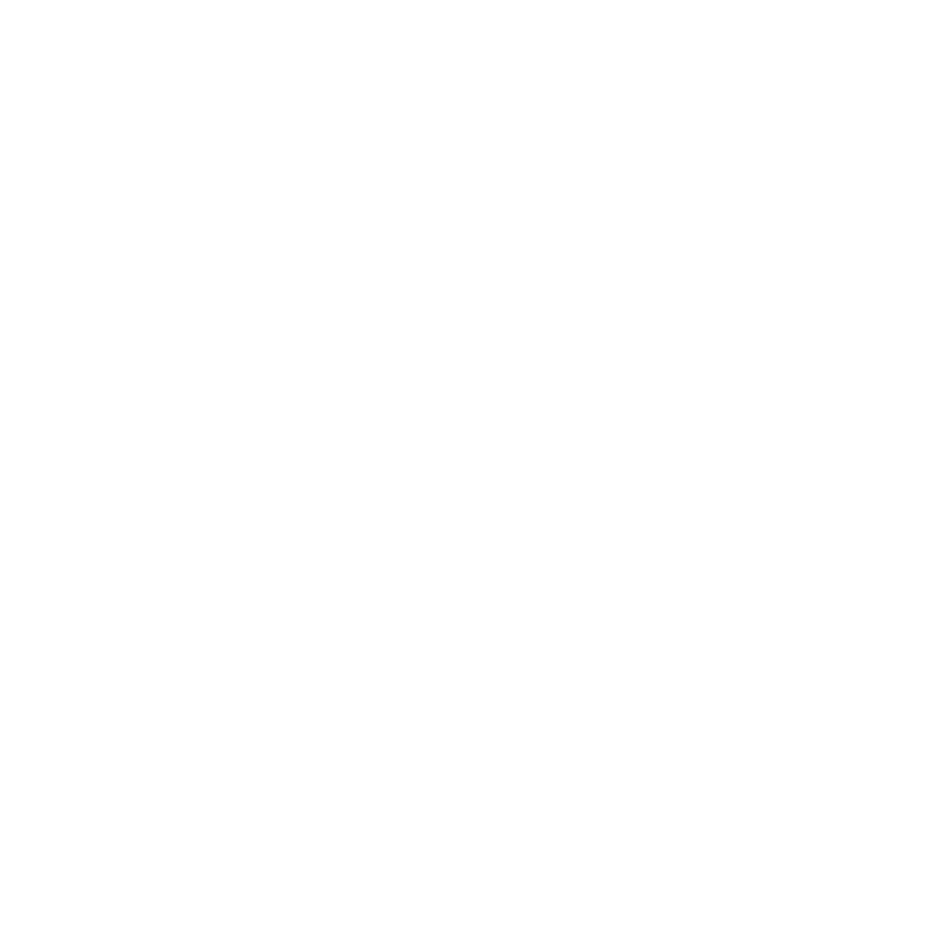
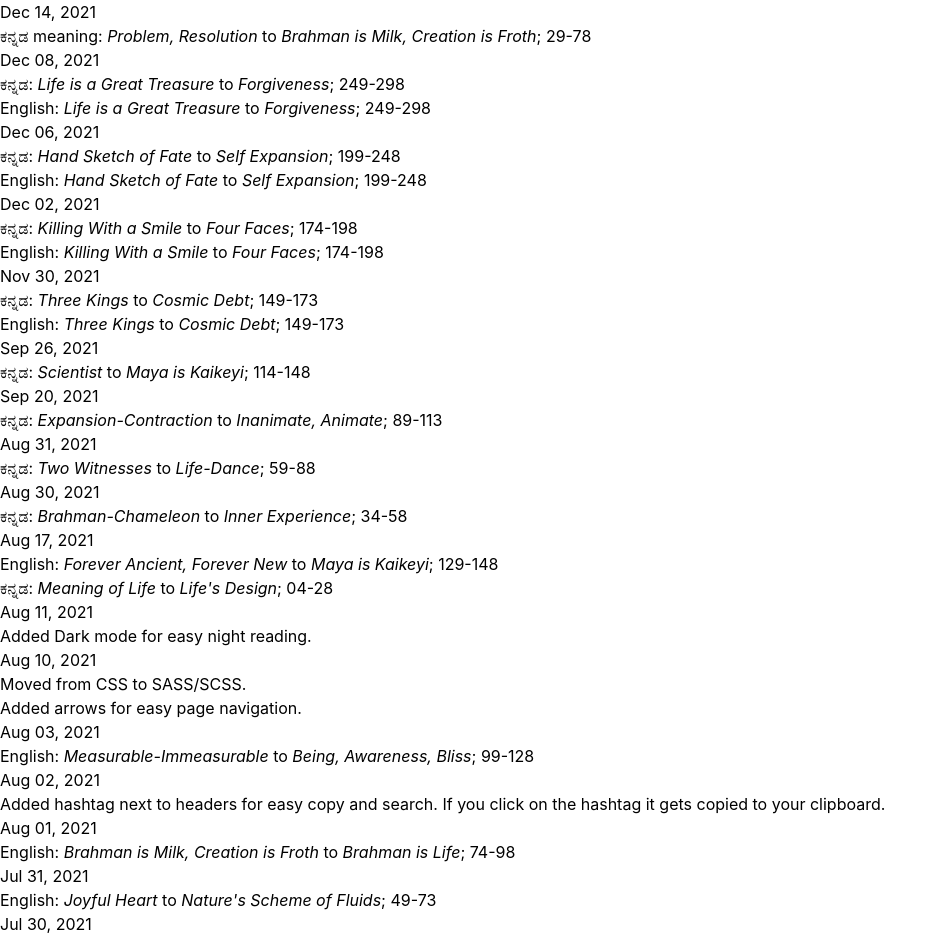
Before and after one commit to banagere/mankuthimma.com, a Next.js app: page /notes in a window 1280 px wide. Shown: the part 128-1067 px from the top of the page, without its empty margins (0-943 px from the left). Before the commit the page ends 800 px from the top, so only its background shows below. Built offline with nearby package versions, Linux system fonts and the light colour scheme.

Commit message:
Added MDX

```diff
--- a/next.config.js
+++ b/next.config.js
@@ -1,6 +1,11 @@
-/** @type {import('next').NextConfig} */
-const nextConfig = {
-  reactStrictMode: true,
-}
+const withMDX = require("@next/mdx")({
+  extension: /\.mdx?$/,
+  options: {
+    remarkPlugins: [],
+    rehypePlugins: [],
+  },
+});
 
-module.exports = nextConfig
+module.exports = withMDX({
+  pageExtensions: ["js", "jsx", "md", "mdx", "ts", "tsx"],
+});
--- a/package.json
+++ b/package.json
@@ -9,10 +9,14 @@
     "lint": "next lint"
   },
   "dependencies": {
+    "@mdx-js/loader": "^2.1.2",
+    "@mdx-js/react": "^2.1.2",
+    "@next/mdx": "^12.2.2",
     "next": "12.2.0",
     "react": "18.2.0",
     "react-dom": "18.2.0",
-    "sass": "^1.53.0"
+    "sass": "^1.53.0",
+    "webpack": "^5.73.0"
   },
   "devDependencies": {
     "@types/node": "^18.0.3",
--- a/pages/notes.mdx
+++ b/pages/notes.mdx
@@ -0,0 +1,69 @@
+export const meta = {
+    title: "Release Notes",
+}
+
+### Jan 06, 2021
+ಕನ್ನಡ: *Who is a fool?* to *Illusion of Comfort*; 299-348
+English: *Who is a fool?* to *Illusion of Comfort*; 299-348
+
+### Dec 14, 2021
+ಕನ್ನಡ meaning: *Problem, Resolution* to *Brahman is Milk, Creation is Froth*; 29-78
+
+### Dec 08, 2021
+ಕನ್ನಡ: *Life is a Great Treasure* to *Forgiveness*; 249-298
+English: *Life is a Great Treasure* to *Forgiveness*; 249-298
+
+### Dec 06, 2021
+ಕನ್ನಡ: *Hand Sketch of Fate* to *Self Expansion*; 199-248
+English: *Hand Sketch of Fate* to *Self Expansion*; 199-248
+
+### Dec 02, 2021
+ಕನ್ನಡ: *Killing With a Smile* to *Four Faces*; 174-198
+English: *Killing With a Smile* to *Four Faces*; 174-198
+
+### Nov 30, 2021
+ಕನ್ನಡ: *Three Kings* to *Cosmic Debt*; 149-173
+English: *Three Kings* to *Cosmic Debt*; 149-173
+
+### Sep 26, 2021
+ಕನ್ನಡ: *Scientist* to *Maya is Kaikeyi*; 114-148
+
+### Sep 20, 2021
+ಕನ್ನಡ: *Expansion-Contraction* to *Inanimate, Animate*; 89-113
+
+### Aug 31, 2021
+ಕನ್ನಡ: *Two Witnesses* to *Life-Dance*; 59-88
+
+### Aug 30, 2021
+ಕನ್ನಡ: *Brahman-Chameleon* to *Inner Experience*; 34-58
+
+### Aug 17, 2021
+English: *Forever Ancient, Forever New* to *Maya is Kaikeyi*; 129-148
+ಕನ್ನಡ: *Meaning of Life* to *Life's Design*; 04-28
+
+### Aug 11, 2021
+Added Dark mode for easy night reading.
+
+### Aug 10, 2021
+Moved from CSS to SASS/SCSS.
+Added arrows for easy page navigation.
+
+### Aug 03, 2021
+English: *Measurable-Immeasurable* to *Being, Awareness, Bliss*; 99-128
+
+### Aug 02, 2021
+Added hashtag next to headers for easy copy and search. If you click on the hashtag it gets copied to your clipboard.
+
+### Aug 01, 2021
+English: *Brahman is Milk, Creation is Froth* to *Brahman is Life*; 74-98
+
+### Jul 31, 2021
+English: *Joyful Heart* to *Nature's Scheme of Fluids*; 49-73
+
+### Jul 30, 2021
+English: *Life's Design* to *Illusory*; 24-48
+
+### Jul 29, 2021
+English: *Invocation* to *Arid Menance*; 01-23
+ಕನ್ನಡ: *Invocation*; 01-03
+**First Build**
```
Also changed, not shown: 1 other file (tests, documents, lock files or other folders).
